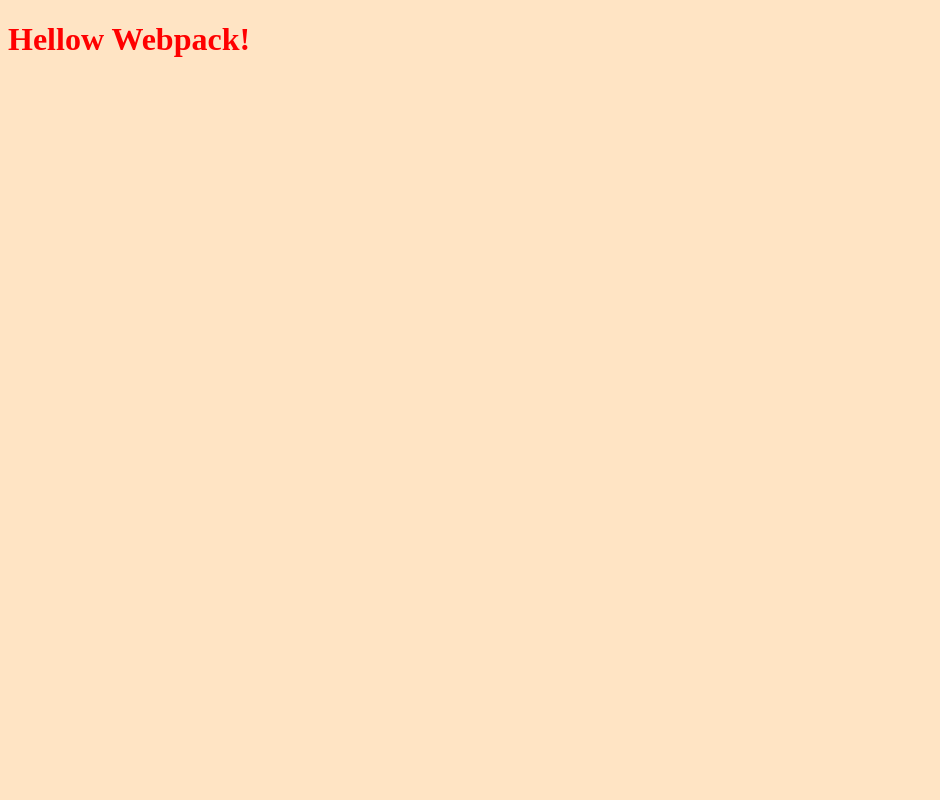
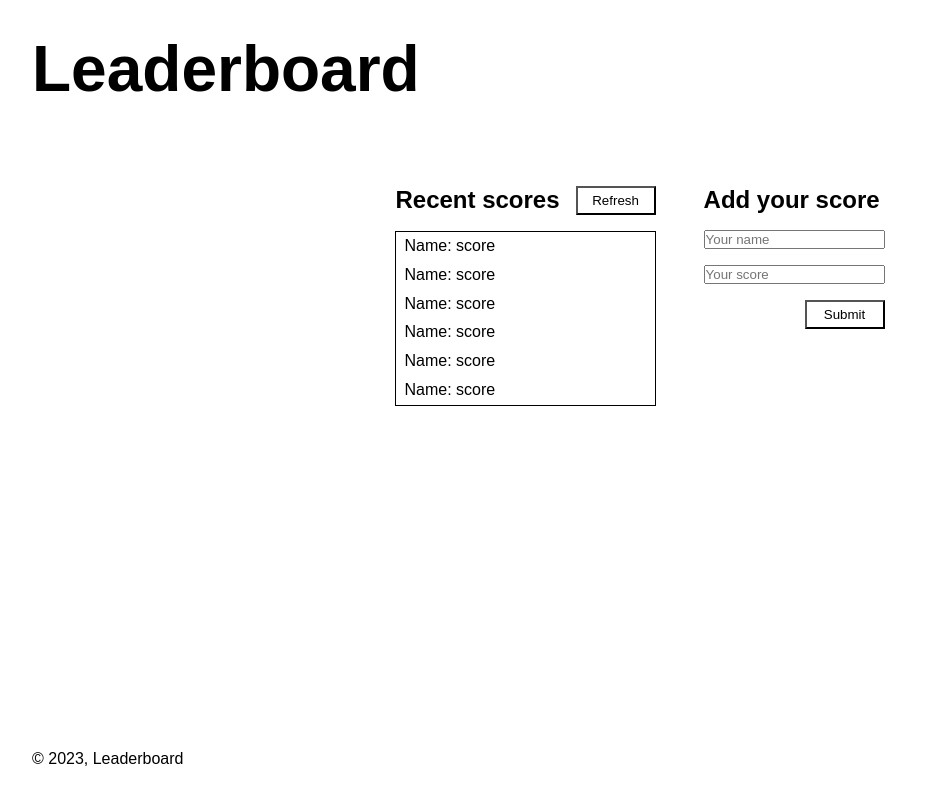
Before and after one commit to firepicaso/Leaderboard, a website built with webpack: page src/index.html in a window 1280 px wide. Shown: the whole page, without its empty margins (0-940 px from the left). Built offline with nearby package versions, Linux system fonts and the light colour scheme.

Commit message:
Create basic web portal

```diff
--- a/src/index.html
+++ b/src/index.html
@@ -6,6 +6,37 @@
     <title>Leaderboard</title>
 </head>
 <body>
-    <h1>Hellow Webpack!</h1>
+    <header>
+        <h1>Leaderboard</h1>
+    </header>
+    <main>
+        <section>
+            <div class="recent-scores">
+                <h2>Recent scores</h2>
+                <button class="button">Refresh</button>
+            </div>
+            <div class="score-div vertical-gap">
+                <ul class="scores">
+                    <li>Name: score</li>
+                    <li>Name: score</li>
+                    <li>Name: score</li>
+                    <li>Name: score</li>
+                    <li>Name: score</li>
+                    <li>Name: score</li>
+                </ul>
+            </div>
+        </section>
+        <section>
+            <h2>Add your score</h2>
+            <form class="form vertical-gap" action="">
+                <input type="text" id="name" placeholder="Your name">
+                <input type="number" id="score" placeholder="Your score">
+                <button class="button submit" type="submit">Submit</button>
+            </form>
+        </section>
+    </main>
+    <footer>
+        © 2023, Leaderboard
+    </footer>
 </body>
 </html>
--- a/src/style.css
+++ b/src/style.css
@@ -1,7 +1,65 @@
-h1 {
-    color: red;
+* {
+    margin: 0;
+    padding: 0;
 }
 
 body {
-    background-color: bisque;
+    display: flex;
+    flex-direction: column;
+    font-family: Arial, Helvetica, sans-serif;
+    padding: 2rem;
 }
+
+header h1 {
+    font-size: 4rem;
+}
+
+main {
+    display: flex;
+    justify-content: center;
+    padding-top: 5rem;
+    gap: 3rem;
+}
+
+.recent-scores {
+    display: flex;
+    gap: 1rem;
+}
+
+.score-div {
+    border: 1px solid black;
+}
+
+.scores {
+    list-style: none;
+    line-height: 1.8rem;
+    padding-left: 0.5rem;
+}
+
+.button {
+    background-color: transparent;
+    cursor: pointer;
+    padding: 5px;
+    width: 5rem;
+}
+
+.submit {
+    align-self:flex-end;
+}
+
+.form {
+    display: flex;
+    flex-direction: column;
+    gap: 1rem;
+}
+
+footer {
+    position: absolute;
+    bottom: 0;
+    left: 0;
+    padding: 2rem;
+}
+
+.vertical-gap {
+    margin-top: 1rem;
+}
```
Also changed, not shown: dist/index.html, dist/main.js, dist/main.js.LICENSE.txt (deleted).
